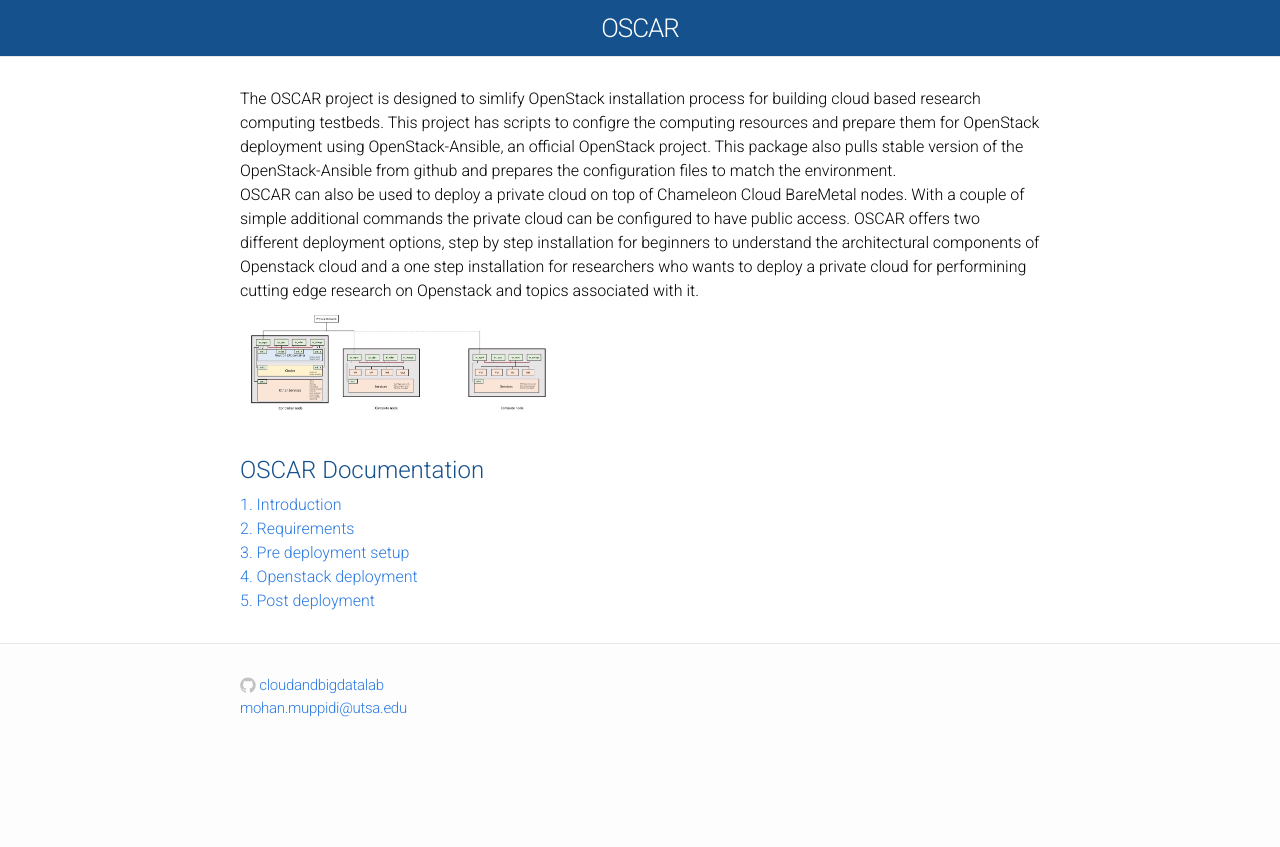
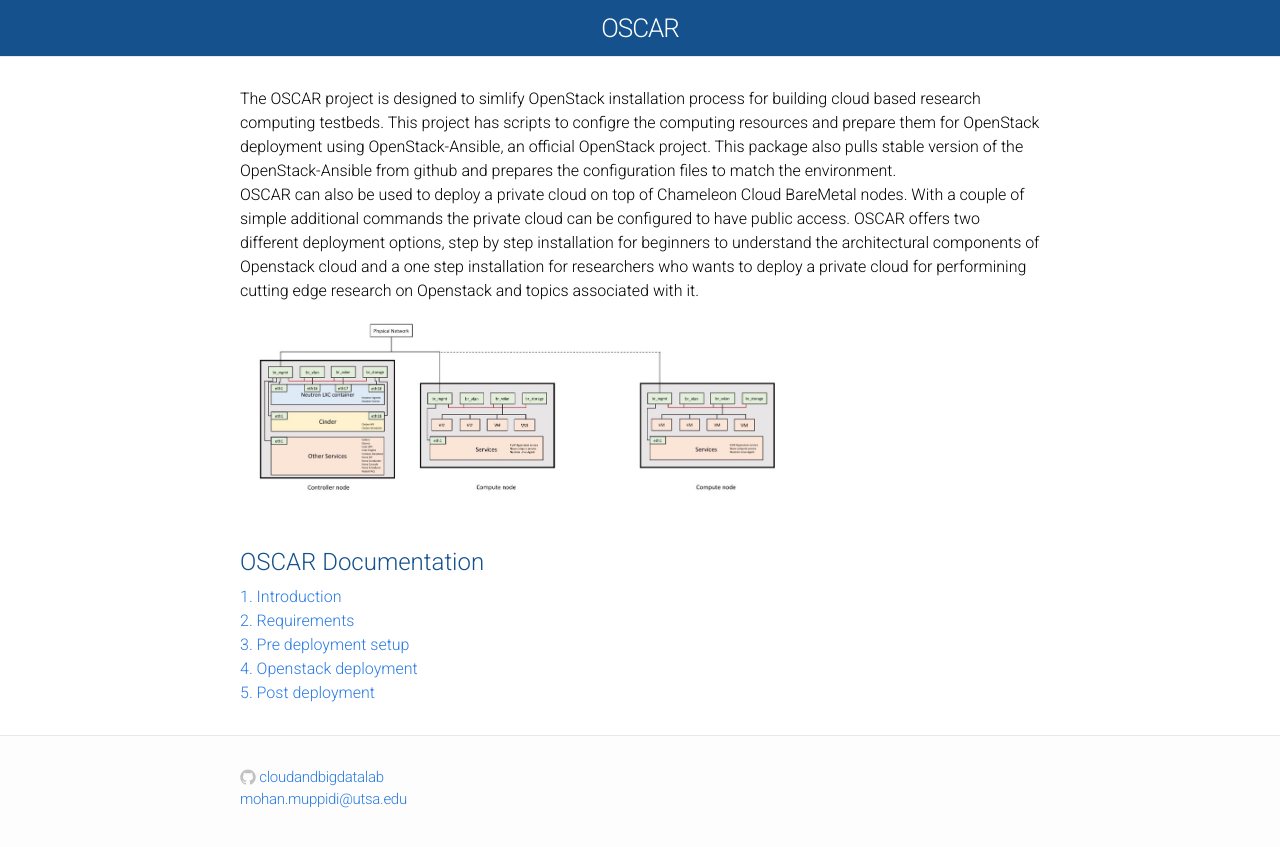
Before and after one commit to cloudandbigdatalab/OSCAR, a Jekyll site: the page built from index.html, in a window 1280 px wide. Shown: the top 847 px of the page. Built offline with Jekyll 4.4.1, drawn with Linux system fonts in a browser that asks for light colours; Markdown is read by kramdown in place of the engine named in the settings.

Commit message:
Update index.html

```diff
--- a/index.html
+++ b/index.html
@@ -13,7 +13,7 @@
 </div>
 
 <div>
-      <img src="https://github.com/cloudandbigdatalab/OSCAR/blob/gh-pages/assets/figures/Slide7.jpg?raw=True" width="40%">
+      <img src="https://github.com/cloudandbigdatalab/OSCAR/blob/gh-pages/assets/figures/Slide7.jpg?raw=True" width="70%">
       <!--<img src="https://github.com/cloudandbigdatalab/OSCAR/blob/gh-pages/assets/figures/Slide7.jpg?raw=True" width="100%">-->
 </div>
 
```
